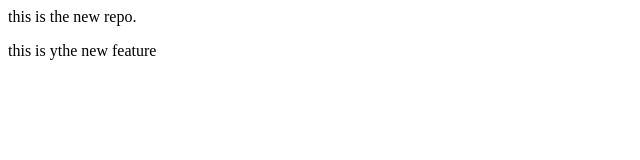
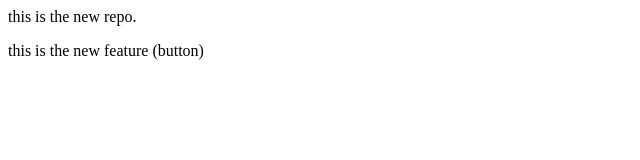
Before and after one commit to Ayush07-Desktop/localrepo, a plain HTML site: page index.html in a window 1280 px wide. Shown: the full height of the page, 0-640 px from the left. Drawn offline with Linux system fonts and the light colour scheme.

Commit message:
Add button

```diff
--- a/index.html
+++ b/index.html
@@ -1,2 +1,2 @@
 <p>this is the new repo.</p>
-<p> this is ythe new feature</p>
+<p> this is the new feature (button)</p>
```
